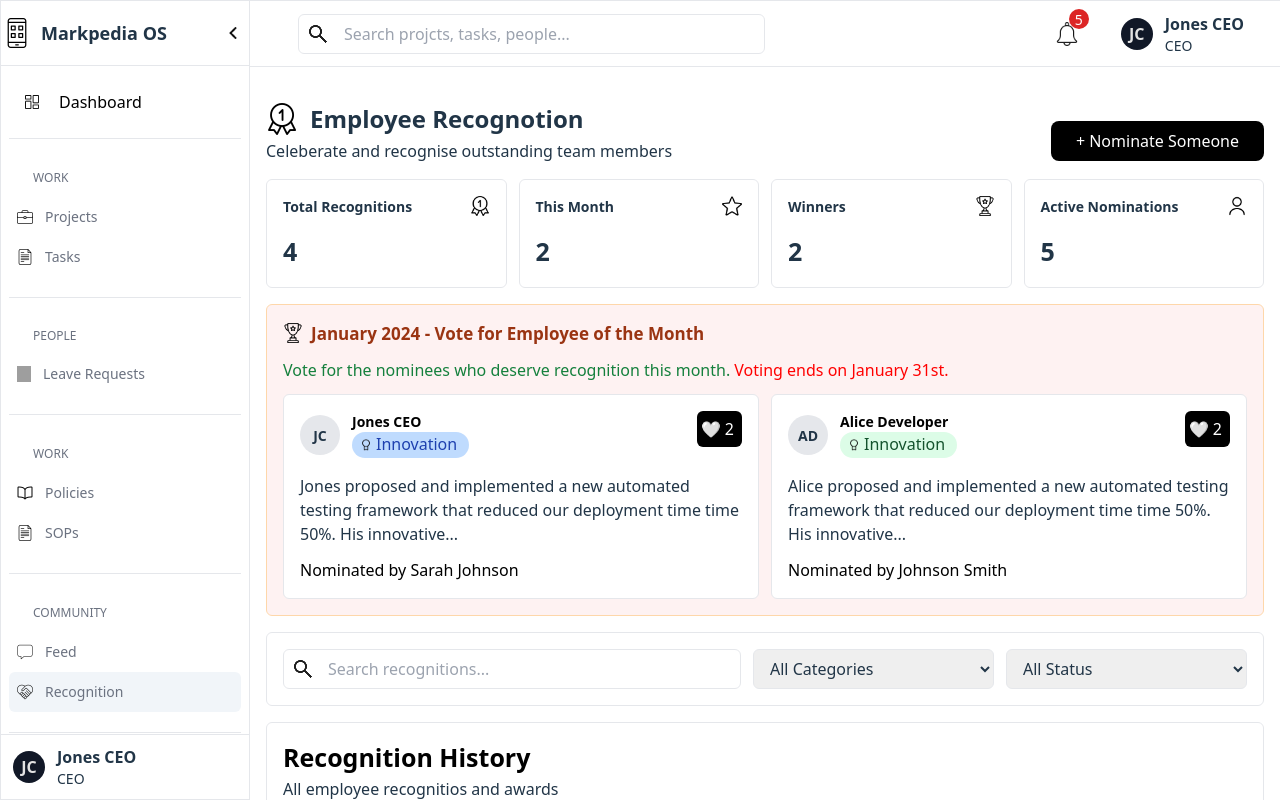
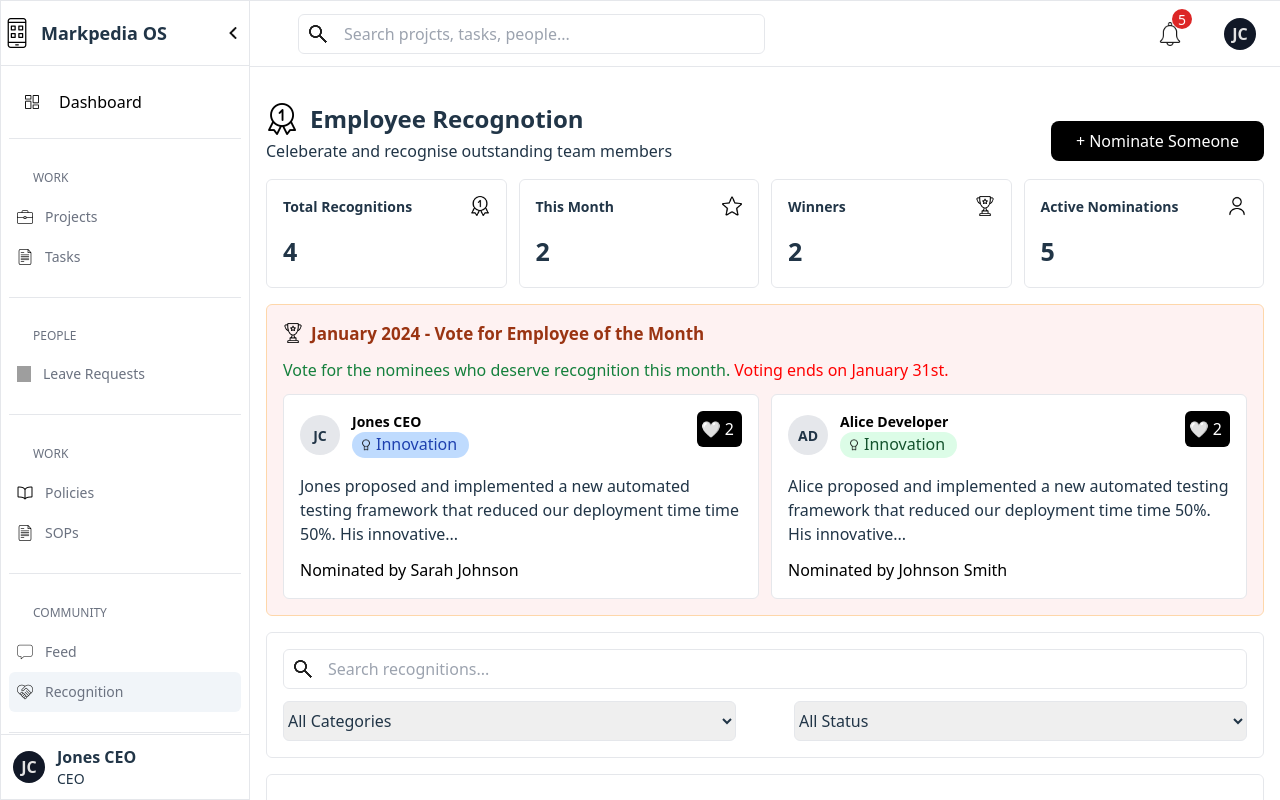
Before and after one commit to Talla-Jones/Markpeadia-OS, a Vue app: page /recognition in a window 1280 px wide. Built offline with nearby package versions, Linux system fonts and the light colour scheme; grey boxes are pictures that could not be loaded.

Commit message:
removed bad-styling

```diff
--- a/src/components/login.vue
+++ b/src/components/login.vue
@@ -1,6 +1,6 @@
 <template>
   <div class="h-full top-0 left-0 bg-blue-50 flex fixed justify-center items-center w-full">
-    <form @submit.prevent class="bg-white border px-6 border-gray-300 shadow-xl w-[450px] flex flex-col h-[87%] items-center rounded-[10px]">
+    <form @submit.prevent class="bg-white border px-6 py-7 border-gray-300 shadow-xl flex flex-col h-[87%] items-center rounded-md">
         <div class=" bg-slate-50 mt-7 mb-3 rounded-full w-[53px] h-[53px] flex justify-center items-center">
             <img class="w-[32px]" src="./My Icons/4982864.png" alt="">
         </div>
--- a/src/components/projects.vue
+++ b/src/components/projects.vue
@@ -16,13 +16,13 @@
             </div>
             <button @click="$router.push('/tasks')" class="flex h-10 border bg-black text-white px-6 hover:bg-[#373737] hover:border-none justify-center items-center">+ New Task</button>
           </div>
-          <div class=" border my-4 p-6 w-full mb-4 rounded-md flex space-x-3">
-            <div class="flex items-center justify-between relative flex-1">
+          <div class=" border my-4 p-6 w-full mb-4 rounded-md flex flex-col space-y-3 md:flex-row md:space-x-3 md:space-y-0">
+            <div class="flex items-center flex-1 justify-between relative">
               <input placeholder="Search recognitions..." class=" px-11 h-10 border w-full rounded-md" type="search" name="" id="">
               <img class=" absolute left-2" src="./My Icons/search_24dp_1F1F1F_FILL0_wght400_GRAD0_opsz24.png" alt="">
             </div>
-            <div class="flex w-[35%] items-center justify-between relative ">
-              <select class="w-full px-3 border h-10 rounded-md" name="" id="">
+            <div class="flex items-center flex-1 justify-between relative ">
+              <select class="w-full border h-10 rounded-md" name="" id="">
                 <option value="">All Status</option>
               </select>
             </div>
--- a/src/components/recognition.vue
+++ b/src/components/recognition.vue
@@ -94,20 +94,22 @@
             </div>
           </div>
         </div>
-        <div class=" border my-4 p-4 w-full mb-4 rounded-md flex space-x-3">
+        <div class=" flex-col border my-4 p-4 w-full mb-4 rounded-md flex space-y-3">
           <div class="flex items-center justify-between relative flex-1">
             <input placeholder="Search recognitions..." class=" px-11 h-10 border w-full rounded-md" type="search" name="" id="">
             <img class=" absolute left-2" src="./My Icons/search_24dp_1F1F1F_FILL0_wght400_GRAD0_opsz24.png" alt="">
           </div>
-          <div class="flex w-[25%] items-center justify-between relative ">
-            <select class="w-full px-3 border h-10 rounded-md" name="" id="">
-              <option value="">All Categories</option>
-            </select>
-          </div>
-          <div class="flex w-[25%] items-center justify-between relative ">
-            <select class="w-full px-3 border h-10 rounded-md" name="" id="">
-              <option value="">All Status</option>
-            </select>
+          <div class="flex justify-between items-center w-full">
+            <div class="flex w-[47%] items-center justify-between relative ">
+              <select class="w-full border h-10 rounded-md" name="" id="">
+                <option value="">All Categories</option>
+              </select>
+            </div>
+            <div class="flex w-[47%] items-center justify-between relative ">
+              <select class="w-full border h-10 rounded-md" name="" id="">
+                <option value="">All Status</option>
+              </select>
+            </div>
           </div>
         </div>
         <div class="flex flex-col w-full border rounded-md p-4">
@@ -132,7 +134,7 @@
                 Sarah consistently delivers high-quality work and goes above and beyond to help team members. Her dedication excellence is truly inspiring.
               </div>
               <div class="flex justify-between items-center w-full">
-                <div class="flex text-black mt-4">Nominated by John Smith</div>
+                <div class="flex text-left text-black mt-4">Nominated by John Smith</div>
                 <button class="flex items-center justify-end w-[60px] px-1 border-none hover:border-none">❤️3</button>
               </div>
             </div>
--- a/src/components/topbar.vue
+++ b/src/components/topbar.vue
@@ -6,17 +6,13 @@
         <img src="./My Icons/search_24dp_1F1F1F_FILL0_wght400_GRAD0_opsz24.png" alt="">
       </div>
     </div>
-    <div @click="isVisible2 = !isVisible2" class="flex h-full w-[50%] pl-5 items-center justify-end">
-      <div class="flex relative pl-1 h-full w-[50px] md:w-[70px]  items-center ">
+    <div class="flex h-full w-[50%] pl-5 items-center justify-end">
+      <div @click="isVisible2 = !isVisible2" class="flex relative pl-1 h-full w-[50px] md:w-[70px]  items-center ">
         <img class="h-6" src="./My Icons/3602145.png" alt="">
         <div class="bg-red-600 top-2 right-3 md:right-8 h-5 w-5 flex absolute rounded-full justify-center items-center text-white text-[14px]">5</div>
       </div>
-      <div class="flex justify-center items-center">
-        <span @click="toggleDropdown" class="h-8 w-8 bg-gray-900 rounded-full flex justify-center items-center cursor-pointer font-bold text-[#e3e3e3]">JC</span>
-        <div class="flex px-3 flex-col items-start space-y-0">
-          <span class="font-semibold pb-0">Jones CEO</span>
-          <span class="text-sm pt-0">CEO</span>
-        </div>
+      <div  @click="toggleDropdown" class="flex justify-center items-center">
+        <span class="h-8 w-8 bg-gray-900 rounded-full flex justify-center items-center cursor-pointer font-bold text-[#e3e3e3]">JC</span>
       </div>
       <div v-if="isVisible" class="flex border flex-col bg-white absolute py-3 rounded-md top-[60px] w-[200px] shadow-2xl right-5 justify-start items-center">
         <div class="flex justify-start items-center px-3 pb-2 font-semibold text-black border w-full border-x-0 border-t-0">My Account</div>
@@ -34,7 +30,7 @@
           </div>
         </div>
       </div>
-      <div v-if="isVisible2" class="flex absolute border rounded-md bg-white top-[55px] right-[22px] p-2 max-h-[650px] overflow-y-hidden hover:overflow-y-scroll shadow-2xl flex-col w-[450px]">
+      <div v-if="isVisible2" class="flex absolute border rounded-md bg-white top-[55px] right-[11px] sm:right-[25px] p-2 max-h-[650px] overflow-y-hidden hover:overflow-y-scroll shadow-2xl flex-col max-w-[450px]">
         <div class="flex p-3  items-center justify-start font-semibold text-black ">Notifications</div>
 
         <div class="flex flex-col w-full space-y-3">
```
